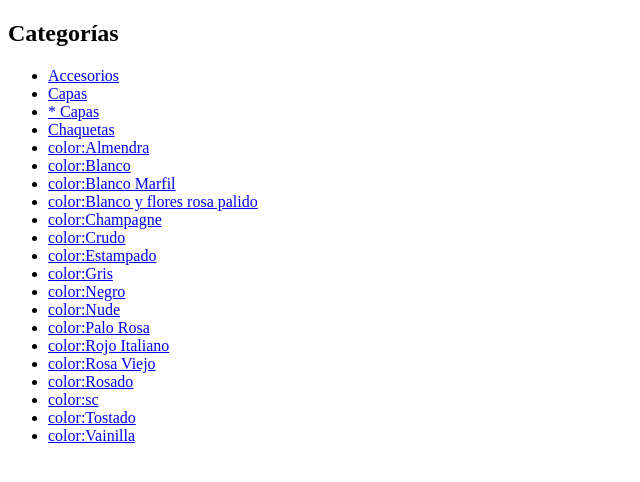
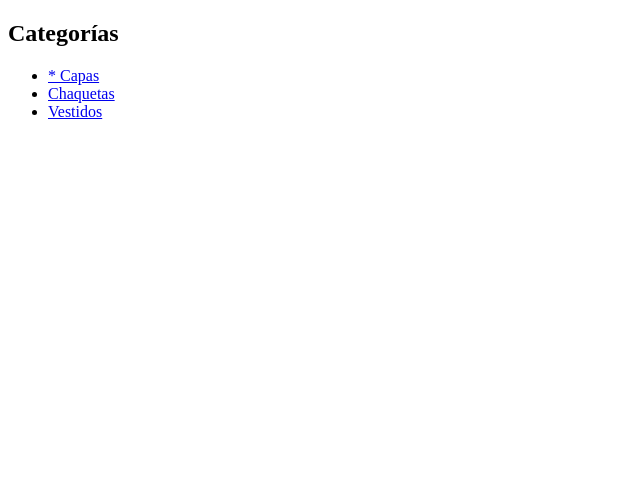
Before and after one commit to alphacityco/wooremenu, a plain HTML site: page index.html in a window 1280 px wide. Shown: the whole page, without its empty margins (0-640 px from the left). Drawn offline with nearby package versions, Linux system fonts and the light colour scheme.

Commit message:
mejorados display de categorias

```diff
--- a/index.html
+++ b/index.html
@@ -17,9 +17,9 @@
 <aside id="woocommerce_product_categories-4" class="widget woocommerce widget_product_categories"><h1 class="widget-title">Categorías</h1>
 <ul class="product-categories">
 	<li class="cat-item cat-item-207"><a href="http://192.185.4.18/~dulcevictori/test2/ver-categoria/accesorios/">Accesorios</a></li>
-	<li class="cat-item cat-item-208"><a href="http://192.185.4.18/~dulcevictori/test2/ver-categoria/capas/">Capas</a></li>
+	<li class="cat-item cat-item-208"><a href="http://192.185.4.18/~dulcevictori/test2/ver-categoria/vestidos/capas/">Capas</a></li>
 	<li class="cat-item cat-item-209"><a href="http://192.185.4.18/~dulcevictori/test2/ver-categoria/accesorios/capas/">* Capas</a></li>
-	<li class="cat-item cat-item-210"><a href="http://192.185.4.18/~dulcevictori/test2/ver-categoria/chaquetas/">Chaquetas</a></li>
+	<li class="cat-item cat-item-210"><a href="http://192.185.4.18/~dulcevictori/test2/ver-categoria/accesorios/chaquetas/">Chaquetas</a></li>
 	<li class="cat-item cat-item-229"><a href="http://192.185.4.18/~dulcevictori/test2/ver-categoria/coloralmendra/">color:Almendra</a></li>
 	<li class="cat-item cat-item-225"><a href="http://192.185.4.18/~dulcevictori/test2/ver-categoria/colorblanco/">color:Blanco</a></li>
 	<li class="cat-item cat-item-241"><a href="http://192.185.4.18/~dulcevictori/test2/ver-categoria/colorblanco-marfil/">color:Blanco Marfil</a></li>
@@ -28,6 +28,7 @@
 	<li class="cat-item cat-item-227"><a href="http://192.185.4.18/~dulcevictori/test2/ver-categoria/colorcrudo/">color:Crudo</a></li>
 	<li class="cat-item cat-item-224"><a href="http://192.185.4.18/~dulcevictori/test2/ver-categoria/colorestampado/">color:Estampado</a></li>
 	<li class="cat-item cat-item-231"><a href="http://192.185.4.18/~dulcevictori/test2/ver-categoria/colorgris/">color:Gris</a></li>
+	<li class="cat-item cat-item-232"><a href="http://192.185.4.18/~dulcevictori/test2/ver-categoria/accesorios/vestidos/">Vestidos</a></li>
 	<li class="cat-item cat-item-226"><a href="http://192.185.4.18/~dulcevictori/test2/ver-categoria/colornegro/">color:Negro</a></li>
 	<li class="cat-item cat-item-223"><a href="http://192.185.4.18/~dulcevictori/test2/ver-categoria/colornude/">color:Nude</a></li>
 	<li class="cat-item cat-item-219"><a href="http://192.185.4.18/~dulcevictori/test2/ver-categoria/colorpalo-rosa/">color:Palo Rosa</a></li>
--- a/js/losmanitos.js
+++ b/js/losmanitos.js
@@ -8,8 +8,8 @@ $(function() {
     return ;
   }
 
-  var currentPathToCategory = window.location.pathname.split('/').slice(3).join('/');
-
+  //var currentPathToCategory = window.location.pathname.split('/').slice(3).join('/');
+  var currentPathToCategory = "accesorios/";
   $categories.each(function(index, li) {
     var $li = $(li),
       pathToCategory = $li.find('a').attr('href');
@@ -18,12 +18,16 @@ $(function() {
       return ;
     }
 
-    var pathToCategory = pathToCategory.split('/').slice(5).join('/');
-    console.log(pathToCategory, currentPathToCategory);
-    if (currentPathToCategory === pathToCategory) {
-      // $li.hide();
+    var pathToCategory = pathToCategory.split('/').slice(6).join('/');
+    console.log(currentPathToCategory, pathToCategory);
+    if (pathToCategory === currentPathToCategory) {
+      $li.hide();
+    } else if (pathToCategory.indexOf(currentPathToCategory) >= 0) {
+      //$li.show();
       // o
-      // $li.css('display', 'none');
+      //$li.css('display', 'none');
+    }else {
+      $li.hide();
     }
   });
 
```
